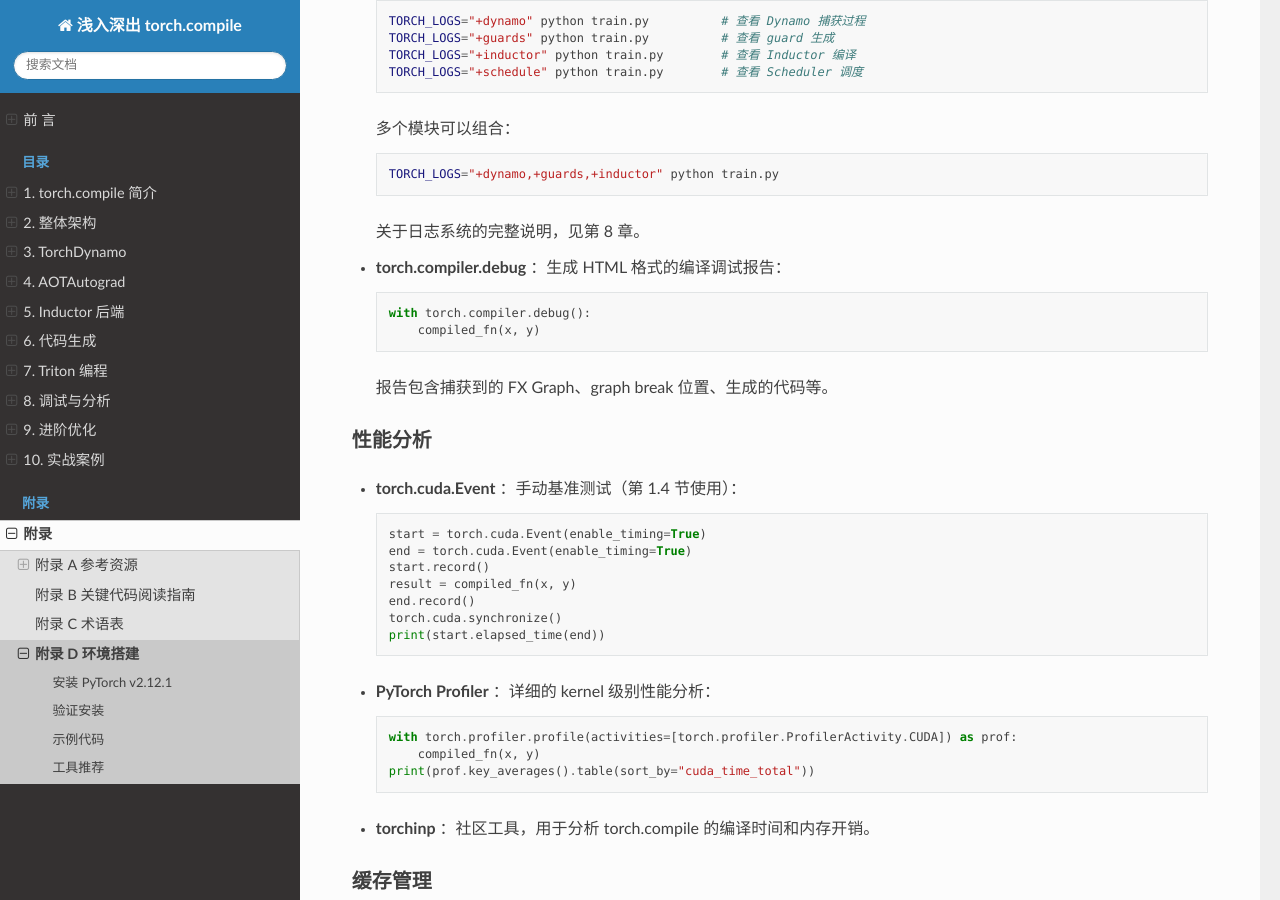
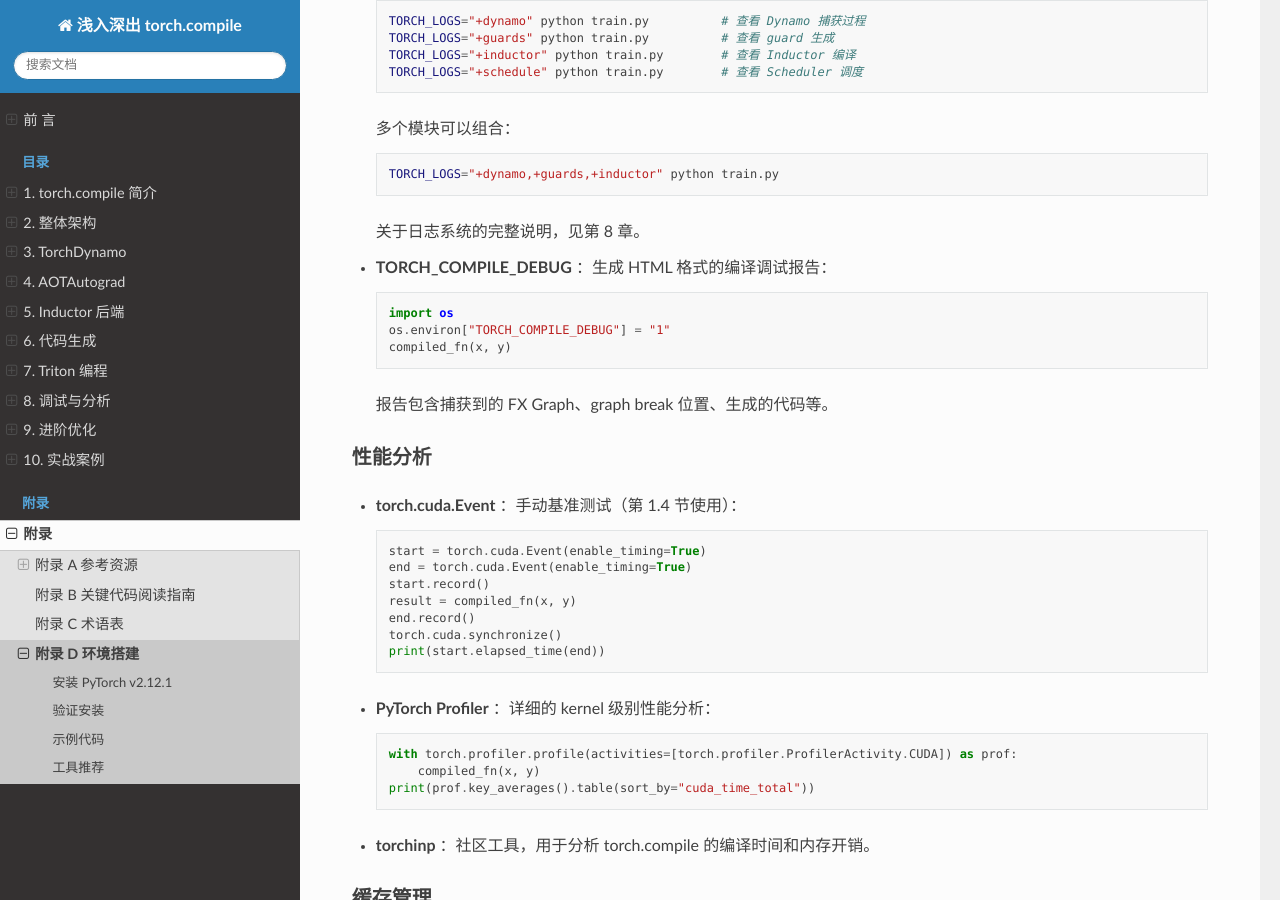
Before and after one commit to noisystreet/deep_dive_into_torch_compile, a Sphinx documentation site: the page built from source/appendix/04_environment.rst, in a window 1280 px wide and 900 px high, scrolled down 1423 px. Built offline with Sphinx 7.4.7 and the Read the Docs theme 3.1.0, drawn with Linux system fonts in a browser that asks for light colours.

Commit message:
fix: 修复文档中 Python 代码块的兼容性问题
1. torch.compiler.debug() 在 PyTorch 2.12 中已移除，替换为
   TORCH_COMPILE_DEBUG 环境变量方式
2. library.define() API 变更，需要将 qualname 和 schema 分离为
   两个参数
3. mark_dynamic 示例缺失 import torch
4. prof.key_averages().count() → len(prof.key_averages())

```diff
--- a/source/appendix/04_environment.rst
+++ b/source/appendix/04_environment.rst
@@ -83,12 +83,13 @@
 
   关于日志系统的完整说明，见第 8 章。
 
-- **torch.compiler.debug** ：生成 HTML 格式的编译调试报告：
+- **TORCH_COMPILE_DEBUG** ：生成 HTML 格式的编译调试报告：
 
   .. code-block:: python
 
-     with torch.compiler.debug():
-         compiled_fn(x, y)
+     import os
+     os.environ["TORCH_COMPILE_DEBUG"] = "1"
+     compiled_fn(x, y)
 
   报告包含捕获到的 FX Graph、graph break 位置、生成的代码等。
 
--- a/source/chapter_08_debug/04_profiling.rst
+++ b/source/chapter_08_debug/04_profiling.rst
@@ -223,7 +223,7 @@
            model(x)
 
    prof.export_chrome_trace("eager_trace.json")
-   print("Eager kernel 数量:", prof.key_averages().count())
+   print("Eager kernel 数量:", len(prof.key_averages()))
    print(prof.key_averages().table(sort_by="cuda_time_total", row_limit=10))
 
    # Compiled 模式
@@ -240,7 +240,7 @@
            compiled_model(x)
 
    prof.export_chrome_trace("compiled_trace.json")
-   print("\nCompiled kernel 数量:", prof.key_averages().count())
+   print("\nCompiled kernel 数量:", len(prof.key_averages()))
    print(prof.key_averages().table(sort_by="cuda_time_total", row_limit=10))
 
 将两个 ``trace.json`` 同时在 ``chrome://tracing`` 中打开（分别拖入），并排对比：
--- a/source/chapter_08_debug/05_dynamic_shapes_debug.rst
+++ b/source/chapter_08_debug/05_dynamic_shapes_debug.rst
@@ -94,6 +94,7 @@
 
 .. code-block:: python
 
+   import torch
    import torch._dynamo as dynamo
 
    x = torch.randn(100)
--- a/source/chapter_09_advanced/04_custom_op_and_kernel.rst
+++ b/source/chapter_09_advanced/04_custom_op_and_kernel.rst
@@ -22,7 +22,8 @@
 
    # 注册为 ATen 算子
    library.define(
-       "mylib::quadruple(Tensor x) -> Tensor",
+       "mylib::quadruple",
+       "(Tensor x) -> Tensor",
        tags=torch.Tag.pt2_compliant_tag,
    )
    library.impl("mylib::quadruple", my_quadruple_impl, "CompositeImplicitAutograd")
--- a/source/chapter_09_advanced/06_future_directions.rst
+++ b/source/chapter_09_advanced/06_future_directions.rst
@@ -78,7 +78,7 @@
 
 - **Perfetto 集成 ** ：将编译事件导出到 Perfetto trace 格式，与 Chrome Trace 兼容但提供更丰富的信息
 - **编译时间报告 ** ：在每个编译步骤结束后输出耗时统计，帮助定位编译瓶颈
-- **Graph 可视化 ** ：在 ``torch.compiler.debug`` 报告中加入更详细的 Graph 可视化
+- **Graph 可视化 ** ：在 ``TORCH_COMPILE_DEBUG`` 报告中加入更详细的 Graph 可视化
 
 降低使用门槛
 =================
```
Also changed, not shown: source/chapter_08_debug/03_torch_compile_debug.rst (+17 -17 lines).
